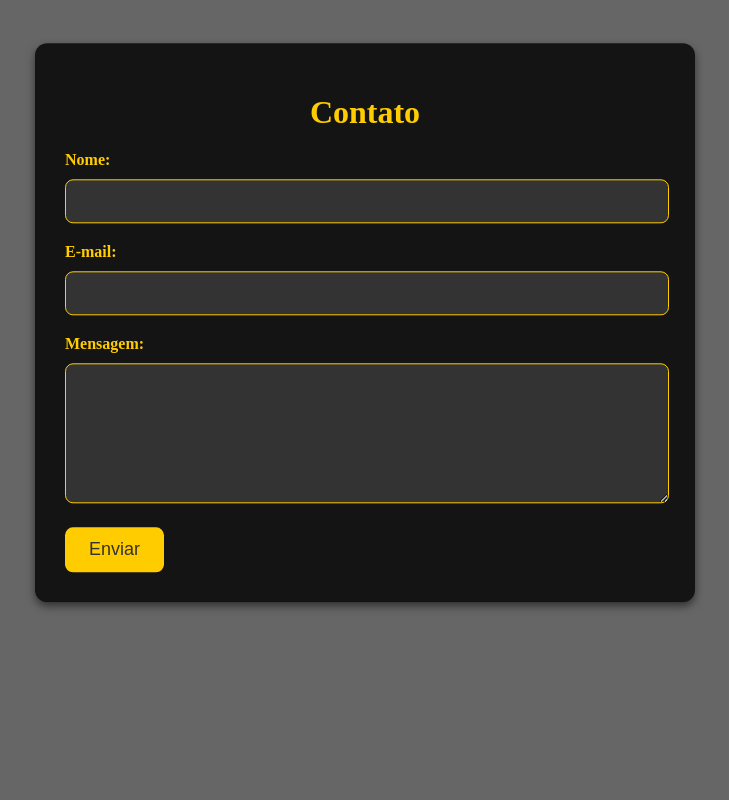
After one commit to GomesFerr/confeitaria, a Flask app: page /contatos in a window 1280 px wide. The commit adds this page. Shown: the whole page, without its empty margins (275-1004 px from the left). Run offline with Flask 3, Linux system fonts and the light colour scheme.

Commit message:
Add files via upload

```diff
--- a/main.py
+++ b/main.py
@@ -6,5 +6,9 @@ app = Flask(__name__)
 def inicial():
     return render_template("index.html")
 
+@app.route("/contatos")
+def contato():
+    return render_template("contato.html")
+
 if __name__ == "__main__":
     app.run()
--- /dev/null
+++ b/static/css/contato.css
@@ -0,0 +1,162 @@
+<!DOCTYPE html>
+<html lang="pt-br">
+<head>
+    <meta charset="UTF-8">
+    <meta name="viewport" content="width=device-width, initial-scale=1.0">
+    <title>Contato - Elden Ring Blog</title>
+    <style>
+        body {
+            margin: 0;
+            padding: 0;
+            font-family: 'Arial', sans-serif;
+            color: #f5f5f5;
+            background: url('https://example.com/elden-ring-bg.jpg') no-repeat center center fixed;
+            background-size: cover;
+            overflow-x: hidden;
+        }
+
+        .overlay {
+            position: absolute;
+            top: 0;
+            left: 0;
+            width: 100%;
+            height: 100%;
+            background: rgba(0, 0, 0, 0.6); /* Translucent overlay for better readability */
+            backdrop-filter: blur(8px); /* Stronger blur effect */
+            z-index: 1;
+        }
+
+        .container {
+            position: relative;
+            z-index: 2;
+            max-width: 600px;
+            margin: 50px auto;
+            padding: 30px;
+            background: rgba(0, 0, 0, 0.8); /* Semi-transparent background for the form */
+            border-radius: 12px;
+            box-shadow: 0 4px 8px rgba(0, 0, 0, 0.5);
+            animation: float 2s ease-in-out infinite;
+        }
+
+        h1 {
+            text-align: center;
+            margin-bottom: 20px;
+            color: #ffcc00; /* Yellow color for the heading */
+            font-size: 2em;
+        }
+
+        label {
+            display: block;
+            margin-bottom: 10px;
+            color: #ffcc00; /* Yellow color for labels */
+            font-weight: bold;
+        }
+
+        input, textarea {
+            width: calc(100% - 22px); /* Adjusted for padding */
+            padding: 12px;
+            margin-bottom: 20px;
+            border: 1px solid #ffcc00;
+            border-radius: 8px;
+            background: #333;
+            color: #f5f5f5;
+            font-size: 16px;
+            transition: all 0.3s ease;
+        }
+
+        input:focus, textarea:focus {
+            border-color: #ff9900;
+            outline: none;
+            box-shadow: 0 0 8px rgba(255, 153, 0, 0.8);
+        }
+
+        button {
+            padding: 12px 24px;
+            border: none;
+            border-radius: 8px;
+            background: #ffcc00;
+            color: #333;
+            cursor: pointer;
+            font-size: 18px;
+            transition: background 0.3s ease, transform 0.2s ease;
+        }
+
+        button:hover {
+            background: #ff9900;
+            transform: scale(1.05);
+        }
+
+        button:active {
+            background: #cc7a00;
+            transform: scale(1);
+        }
+
+        /* Float animation */
+        @keyframes float {
+            0%, 100% {
+                transform: translateY(0);
+            }
+            50% {
+                transform: translateY(-10px);
+            }
+        }
+
+        /* Confirmation popup */
+        .popup {
+            display: none;
+            position: fixed;
+            bottom: 20px;
+            left: 50%;
+            transform: translateX(-50%);
+            background: #333;
+            color: #ffcc00;
+            padding: 15px;
+            border-radius: 8px;
+            box-shadow: 0 4px 8px rgba(0, 0, 0, 0.5);
+            font-size: 16px;
+            animation: popupIn 0.3s ease;
+        }
+
+        @keyframes popupIn {
+            from {
+                opacity: 0;
+                transform: translateY(20px);
+            }
+            to {
+                opacity: 1;
+                transform: translateY(0);
+            }
+        }
+    </style>
+</head>
+<body>
+    <div class="overlay"></div>
+    <div class="container">
+        <h1>Contato</h1>
+        <form id="contactForm" action="/enviar-contato" method="post">
+            <label for="nome">Nome:</label>
+            <input type="text" id="nome" name="nome" required>
+
+            <label for="email">E-mail:</label>
+            <input type="email" id="email" name="email" required>
+
+            <label for="mensagem">Mensagem:</label>
+            <textarea id="mensagem" name="mensagem" rows="6" required></textarea>
+
+            <button type="submit">Enviar</button>
+        </form>
+    </div>
+    <div id="confirmationPopup" class="popup">Mensagem enviada com sucesso!</div>
+
+    <script>
+        document.getElementById('contactForm').addEventListener('submit', function(event) {
+            event.preventDefault();
+            document.getElementById('confirmationPopup').style.display = 'block';
+            setTimeout(() => {
+                document.getElementById('confirmationPopup').style.display = 'none';
+            }, 3000);
+            // Here you would typically handle the form submission with AJAX or similar method
+        });
+    </script>
+</body>
+</html>
--- /dev/null
+++ b/templates/contato.html
@@ -0,0 +1,27 @@
+<!DOCTYPE html>
+<html lang="pt-br">
+<head>
+    <meta charset="UTF-8">
+    <meta name="viewport" content="width=device-width, initial-scale=1.0">
+    <title>Contato - Elden Ring Blog</title>
+    <link rel="stylesheet" href="{{ url_for('static', filename='css/contato.css') }}">
+</head>
+<body>
+    <div class="overlay"></div>
+    <div class="container">
+        <h1>Contato</h1>
+        <form action="/enviar-contato" method="post">
+            <label for="nome">Nome:</label>
+            <input type="text" id="nome" name="nome" required>
+
+            <label for="email">E-mail:</label>
+            <input type="email" id="email" name="email" required>
+
+            <label for="mensagem">Mensagem:</label>
+            <textarea id="mensagem" name="mensagem" rows="6" required></textarea>
+
+            <button type="submit">Enviar</button>
+        </form>
+    </div>
+</body>
+</html>
--- a/templates/index.html
+++ b/templates/index.html
@@ -15,7 +15,7 @@
                     <li><a href="#">Início</a></li>
                     <li><a href="#">Sobre</a></li>
                     <li><a href="#">Guia</a></li>
-                    <li><a href="#">Contato</a></li>
+                    <li><a href="contatos">Contato</a></li>
                 </ul>
             </nav>
         </div>
```
Also changed, not shown: static/css/index.css (+54 -20 lines).
